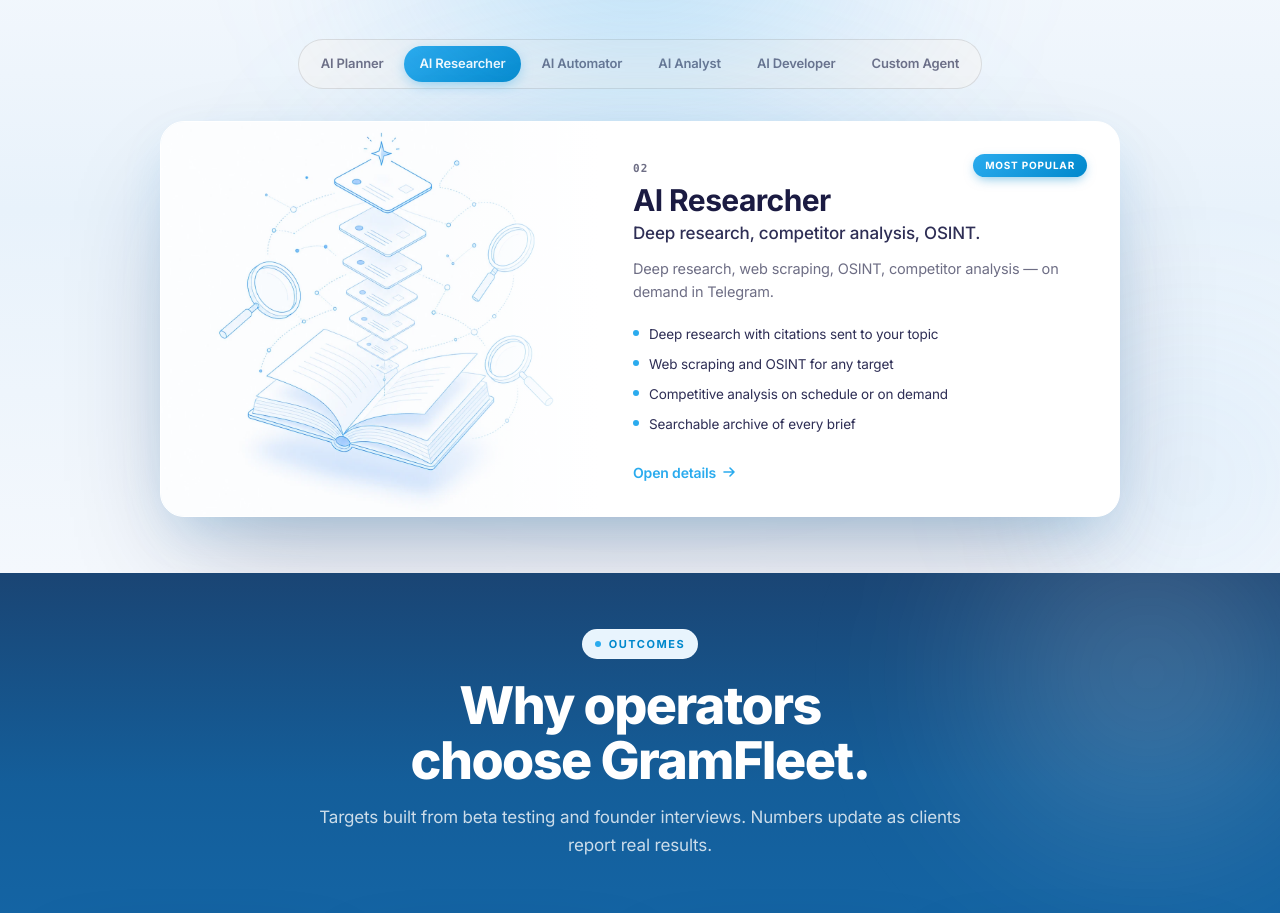
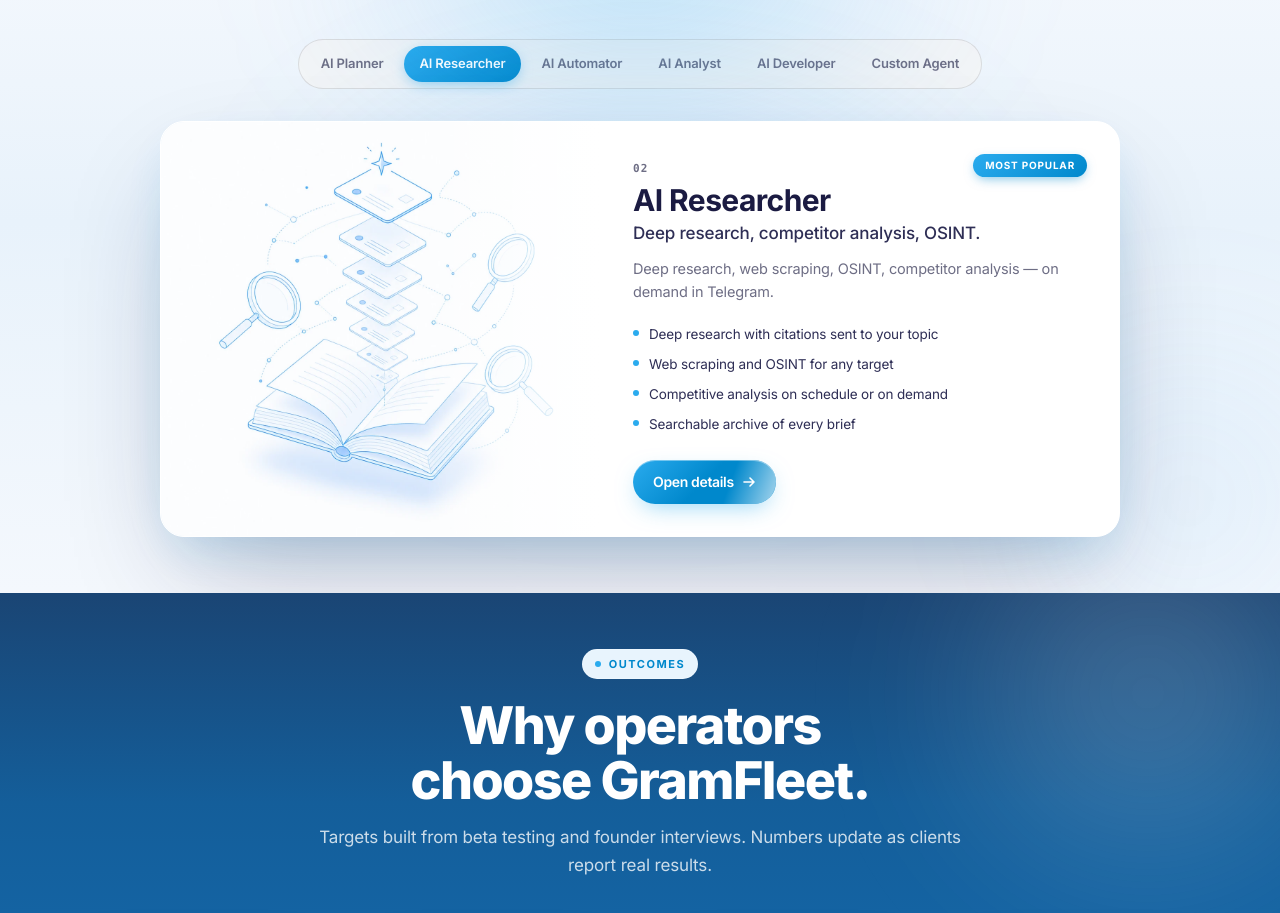
Before and after one commit to undergnarly/Aigram, a Next.js app: page / in a window 1280 px wide. Shown: the part 5020-5933 px from the top of the page. Built offline with nearby package versions, Linux system fonts and the light colour scheme.

Commit message:
feat(products): animate tab switch, add Spotlight, upgrade CTA to LinkButton

```diff
--- a/src/components/landing/sections/Products.tsx
+++ b/src/components/landing/sections/Products.tsx
@@ -2,14 +2,16 @@
 
 import { useRef, useState } from "react";
 import Image from "next/image";
+import { AnimatePresence, motion } from "motion/react";
 import {
   Container,
   Eyebrow,
   Section,
   Arrow,
+  LinkButton,
   useContent,
 } from "../lib";
-import { BlurFade } from "../motion";
+import { BlurFade, Spotlight, Tilt } from "../motion";
 import { PRODUCT_ORDER, type ProductSlug } from "../content";
 
 const DEFAULT_SLUG: ProductSlug = "researcher";
@@ -96,7 +98,9 @@
         </div>
 
         {/* Active product card */}
-        <ProductDetail slug={activeSlug} />
+        <AnimatePresence mode="wait">
+          <ProductDetail key={activeSlug} slug={activeSlug} />
+        </AnimatePresence>
       </Container>
     </Section>
   );
@@ -108,7 +112,16 @@
   const per = c.productsSection.perCard;
 
   return (
-    <article className="relative mx-auto mt-8 flex max-w-[960px] flex-col overflow-hidden rounded-3xl border border-white bg-white shadow-[0_50px_120px_-30px_rgba(27,27,66,0.30),0_20px_50px_-15px_rgba(42,171,238,0.25),0_0_0_1px_rgba(255,255,255,0.6)_inset] md:flex-row">
+    <motion.div
+      initial={{ opacity: 0, y: 12 }}
+      animate={{ opacity: 1, y: 0 }}
+      exit={{ opacity: 0, y: -8 }}
+      transition={{ duration: 0.22, ease: [0.25, 0.1, 0.25, 1] }}
+      className="mx-auto mt-8 max-w-[960px]"
+    >
+    <Spotlight className="rounded-3xl" color="rgba(42,171,238,0.14)">
+    <Tilt max={2}>
+    <article className="relative flex flex-col overflow-hidden rounded-3xl border border-white bg-white shadow-[0_50px_120px_-30px_rgba(27,27,66,0.30),0_20px_50px_-15px_rgba(42,171,238,0.25),0_0_0_1px_rgba(255,255,255,0.6)_inset] transition-[box-shadow] duration-500 hover:shadow-[0_60px_140px_-30px_rgba(27,27,66,0.38),0_25px_60px_-15px_rgba(42,171,238,0.32)] md:flex-row">
       {/* Image */}
       <div
         className="relative h-[220px] shrink-0 overflow-hidden md:h-auto md:w-[380px] lg:w-[440px]"
@@ -177,15 +190,15 @@
 
         {/* CTA */}
         <div className="mt-auto pt-6">
-          <a
-            href="#pricing"
-            className="inline-flex items-center gap-1.5 text-[14px] font-semibold text-[var(--indigo)] transition-colors hover:text-[var(--indigo-2)]"
-          >
+          <LinkButton href="#pricing" variant="primary" size="md">
             {per.learnMore}
             <Arrow />
-          </a>
+          </LinkButton>
         </div>
       </div>
     </article>
+    </Tilt>
+    </Spotlight>
+    </motion.div>
   );
 }
```
